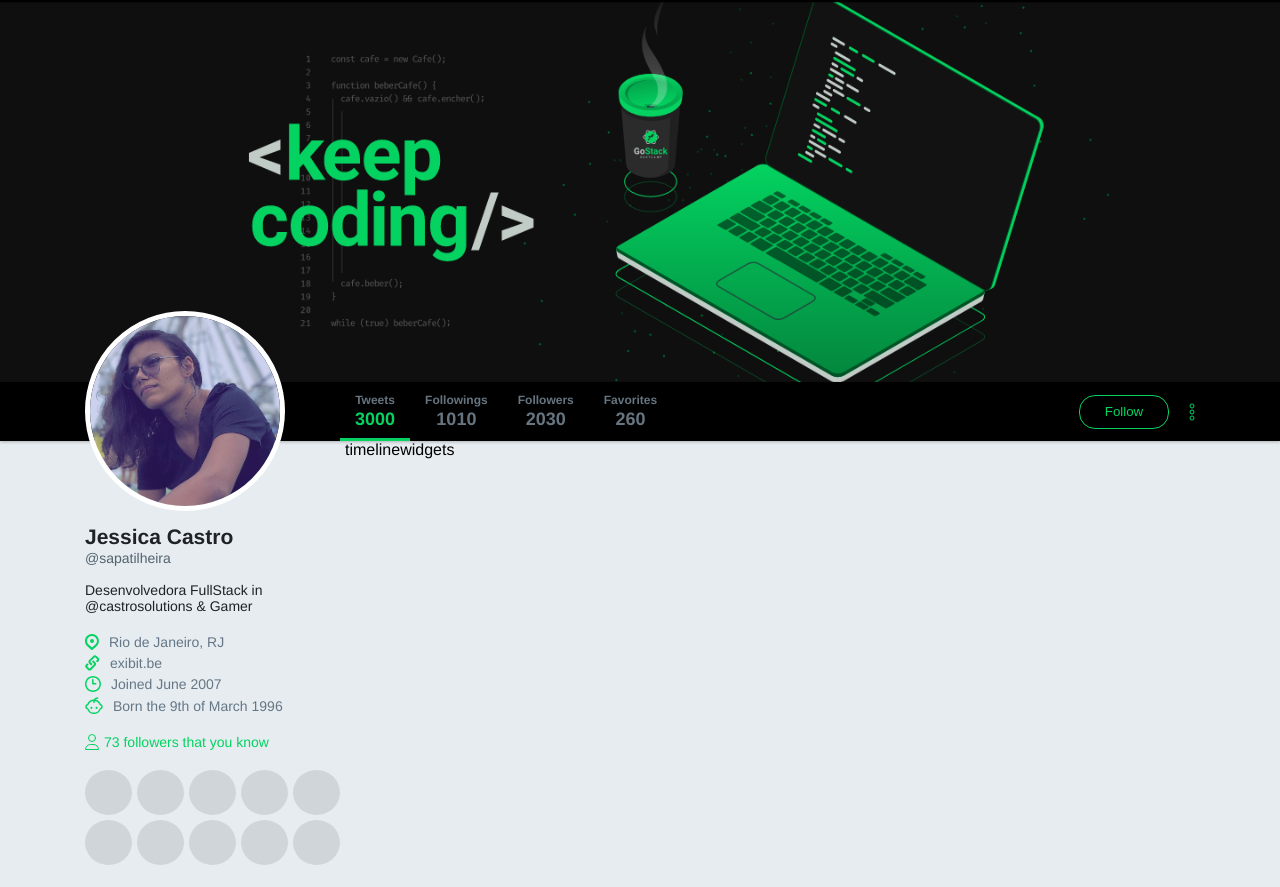
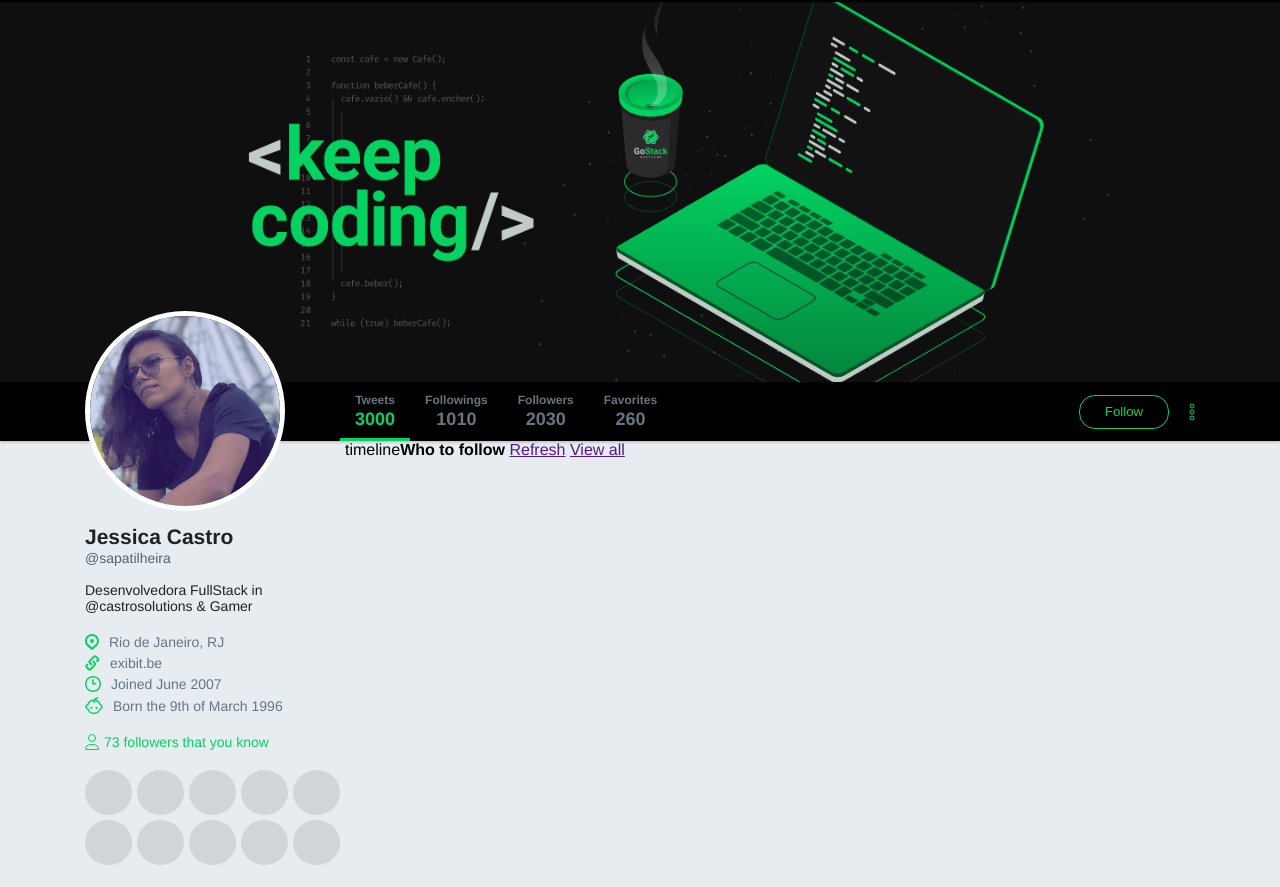
Before and after one commit to jessicacastro/flexbox-twitter, a plain HTML site: page index.html in a window 1280 px wide. Shown: the part 44-931 px from the top of the page. Drawn offline with Linux system fonts and the light colour scheme.

Commit message:
Estruturando o Who To Follow - Aside Widgets

```diff
--- a/index.html
+++ b/index.html
@@ -113,8 +113,24 @@
         </ul>
       </div> <!-- /IMAGES -->
     </aside> <!-- /PROFILE -->
+
+
     <section class="timeline">timeline</section>
-    <aside class="widgets">widgets</aside>
+
+    <aside class="widgets">
+
+      <div class="widget follow">
+        <div class="title">
+          <strong>Who to follow</strong>
+          <a href="">Refresh</a>
+          <a href="">View all</a>
+        </div> <!-- /TITLE -->
+      </div><!-- /FOLLOW -->
+
+      <div class="widget trends">
+
+      </div><!-- /TRENDS -->
+    </aside>
   </div>
 </body>
 
```
